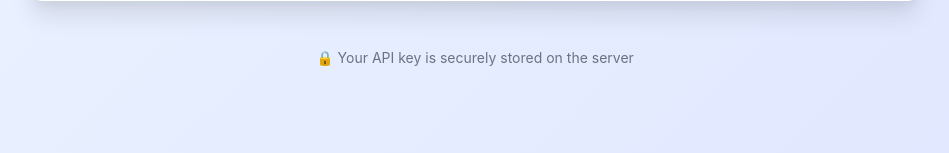
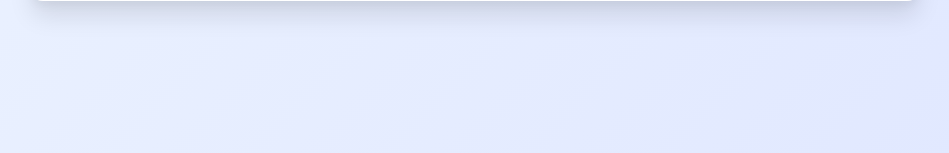
Before and after one commit to sabamdarif/gemini-question-solver, a Flask app: page / in a window 1280 px wide. Shown: the part 647-800 px from the top of the page, without its empty margins (165-1114 px from the left). Run offline with Flask 3, Linux system fonts and the light colour scheme; some libraries are stand-ins or nearby versions.

Commit message:
feat: remove the footer

```diff
--- a/static/style.css
+++ b/static/style.css
@@ -256,13 +256,6 @@ body {
   display: none !important;
 }
 
-.footer {
-  text-align: center;
-  padding: 1rem;
-  color: #6b7280;
-  font-size: 0.875rem;
-}
-
 /* Markdown Styles */
 .markdown-body {
   font-size: 1rem;
--- a/templates/index.html
+++ b/templates/index.html
@@ -69,12 +69,6 @@
         </div>
       </div>
 
-      <!-- Footer -->
-      <div class="footer">
-        <p>🔒 Your API key is securely stored on the server</p>
-      </div>
-    </div>
-
     <script src="{{ url_for('static', filename='script.js') }}"></script>
   </body>
 </html>
```
